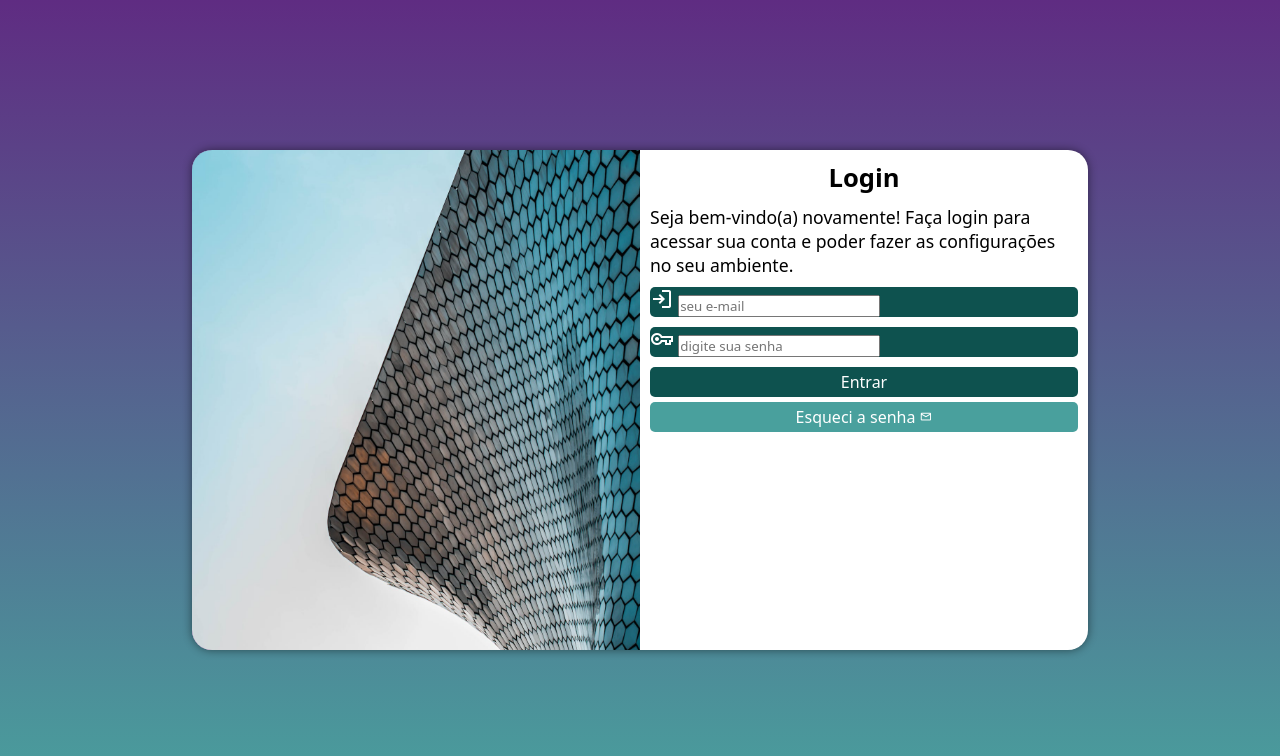
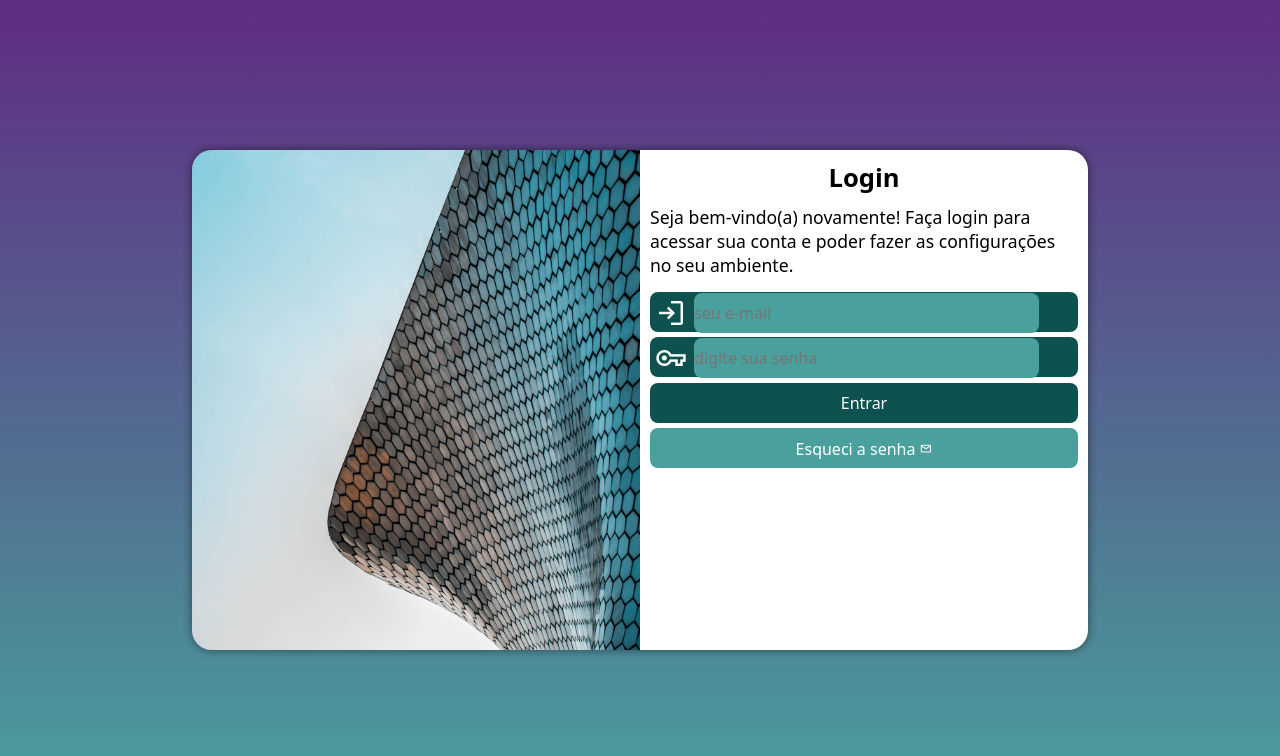
Before and after one commit to cristhoferb/projeto-login, a plain HTML site: page index.html in a window 1280 px wide. Drawn offline with nearby package versions, Linux system fonts and the light colour scheme.

Commit message:
quase finalizando

```diff
--- a/estilos/style.css
+++ b/estilos/style.css
@@ -60,35 +60,50 @@ div#formulario h1 {
 
 div#formulario p {
     font-size: .8em;
-    margin-bottom: ;
+    margin-bottom: 15px;
 }
 
 form div.campo {
     display: block;
     background-color: #0e524f;
-    color: white;
-    font-size: 1em;
     width: 100%;
-    height: 30px;
-    margin-top: 10px;
+    height: 40px;
     border: none;
-    border-radius: 5px;
+    border-radius: 8px;
+    margin-bottom: 5px;
 }
 
-form input[type=submit] {
+form div.campo label span {
+    color: white;
+    font-size: 2em;
+    width: 40px;
+    padding: 5px;
+}
+
+form div.campo input {
+    background-color: #49a09d;
+    font-size: 1em;
+    width: 80.5%;
+    height: 100%;
+    border: none;
+    border-radius: 8px;
+    transform: translateY(-10px);
+}
+
+form div.campo input[type=submit] {
     display: block;
     background-color: #0e524f;
     color: white;
     font-size: 1em;
     width: 100%;
-    height: 30px;
-    margin-top: 10px;
+    height: 40px;
     border: none;
-    border-radius: 5px;
+    border-radius: 8px;
+    margin-top: 5px;
     text-align: center;
 }
 
-form input[type=submit]:hover {
+form div.campo input[type=submit]:hover {
     background-color: #3b1b50;
     cursor: pointer;
 }
@@ -99,13 +114,13 @@ form a.botao {
     color: white;
     font-size: 1em;
     width: 100%;
-    height: 30px;
-    margin-top: 5px;
-    padding-top: 4px;
+    height: 40px;
+    padding-top: 10px;
     border: none;
-    border-radius: 5px;
+    border-radius: 8px;
     text-align: center;
     text-decoration: none;
+    transform: translateY(-5px);
 }
 
 form a.botao:hover {
```
Also changed, not shown: index.html (line endings or trailing spaces).
